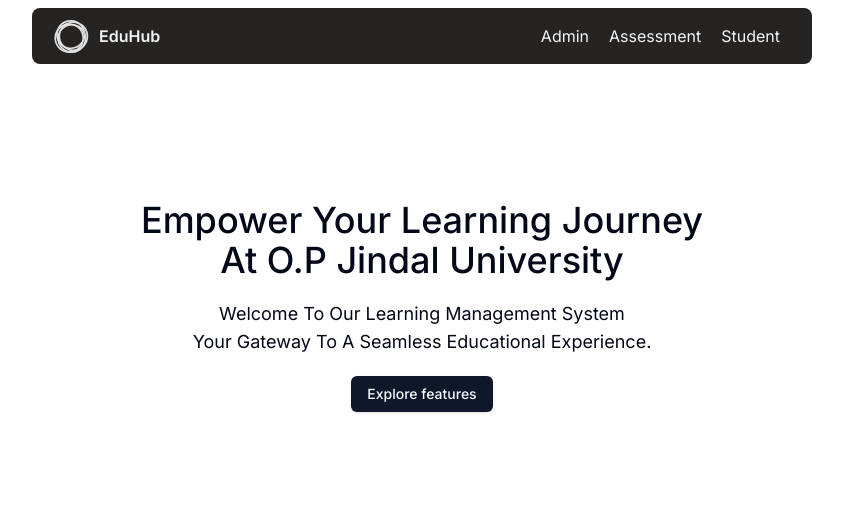
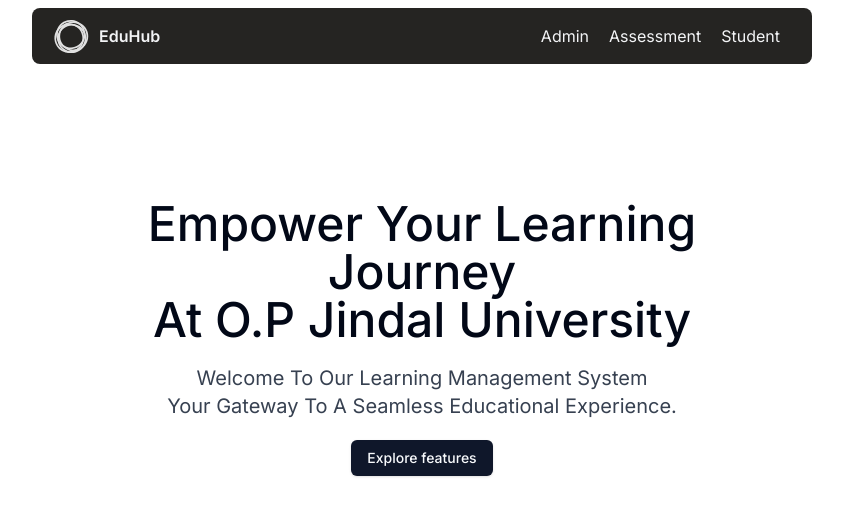
Before and after one commit to subrat611/EduHub-home, a Next.js app: page / in a window 1280 px wide. Shown: the top 516 px of the page, without its empty margins (218-1061 px from the left). Built offline with nearby package versions, Linux system fonts and the light colour scheme.

Commit message:
feat: scroll to feature section add

```diff
--- a/src/components/HeroSection.tsx
+++ b/src/components/HeroSection.tsx
@@ -1,18 +1,29 @@
+import { forwardRef } from "react";
 import { Button } from "./ui/button";
 
 const HeroSection = () => {
+  const navigateToFeaturesSection = () => {
+    const featureHeading = document.querySelector("#feature-section-heading");
+    const featureHeadingTop =
+      featureHeading?.getBoundingClientRect().top! - 100;
+    window.scrollTo({
+      top: featureHeadingTop,
+      behavior: "smooth",
+    });
+  };
+
   return (
     <div className="h-screen w-full flex justify-center items-center">
       <div className="h-[50vh] w-[50vw]">
         <div className="flex flex-col justify-center items-center">
-          <p className="text-center text-4xl capitalize font-medium">
+          <p className="text-center text-5xl capitalize font-medium">
             Empower Your Learning Journey <br /> at o.p jindal university
           </p>
-          <p className="capitalize text-center my-5 text-lg">
+          <p className="capitalize text-center my-5 text-xl text-gray-700">
             Welcome to our Learning Management System <br />
             your gateway to a seamless educational experience.
           </p>
-          <Button>Explore features</Button>
+          <Button onClick={navigateToFeaturesSection}>Explore features</Button>
         </div>
       </div>
     </div>
--- a/src/pages/index.tsx
+++ b/src/pages/index.tsx
@@ -1,14 +1,21 @@
+import { useRef } from "react";
 import { Inter } from "next/font/google";
 import Navigation from "@/components/Navigation";
 import HeroSection from "@/components/HeroSection";
+import Features from "@/components/Features";
 
 const inter = Inter({ subsets: ["latin"] });
 
 export default function Home() {
+  const featureSectionRef = useRef<HTMLHeadingElement>(null);
+
   return (
     <main className={`relative ${inter.className}`}>
       <Navigation />
-      <HeroSection />
+      <div className="w-full mx-auto lg:w-[800px]">
+        <HeroSection />
+        <Features />
+      </div>
     </main>
   );
 }
```
